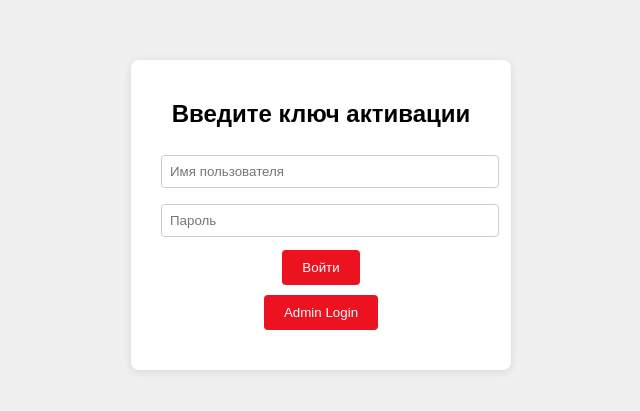
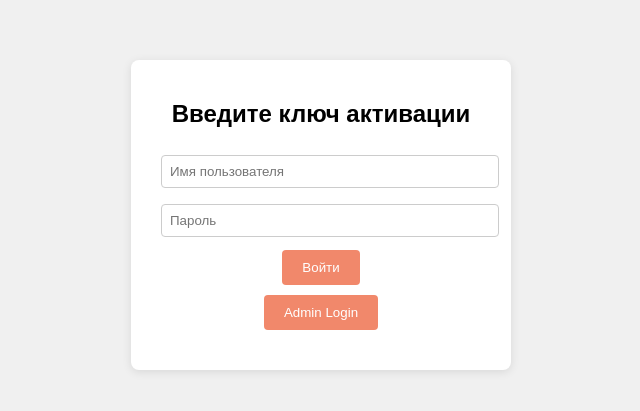
Before and after one commit to Shutcing/auth2, a plain HTML site: page index.html in a window 1280 px wide. Shown: the part 185-596 px from the top of the page, without its empty margins (319-959 px from the left). Drawn offline with nearby package versions, Linux system fonts and the light colour scheme.

Commit message:
Update index.html

```diff
--- a/index.html
+++ b/index.html
@@ -33,7 +33,7 @@
       }
       button {
         padding: 10px 20px;
-        background-color: #ec1220;
+        background-color: #f1886b;
         color: #fff;
         border: none;
         border-radius: 4px;
@@ -41,7 +41,7 @@
         margin: 5px;
       }
       button:hover {
-        background-color: #ec1220;
+        background-color: #f1886b;
       }
       .hidden {
         display: none;
```
